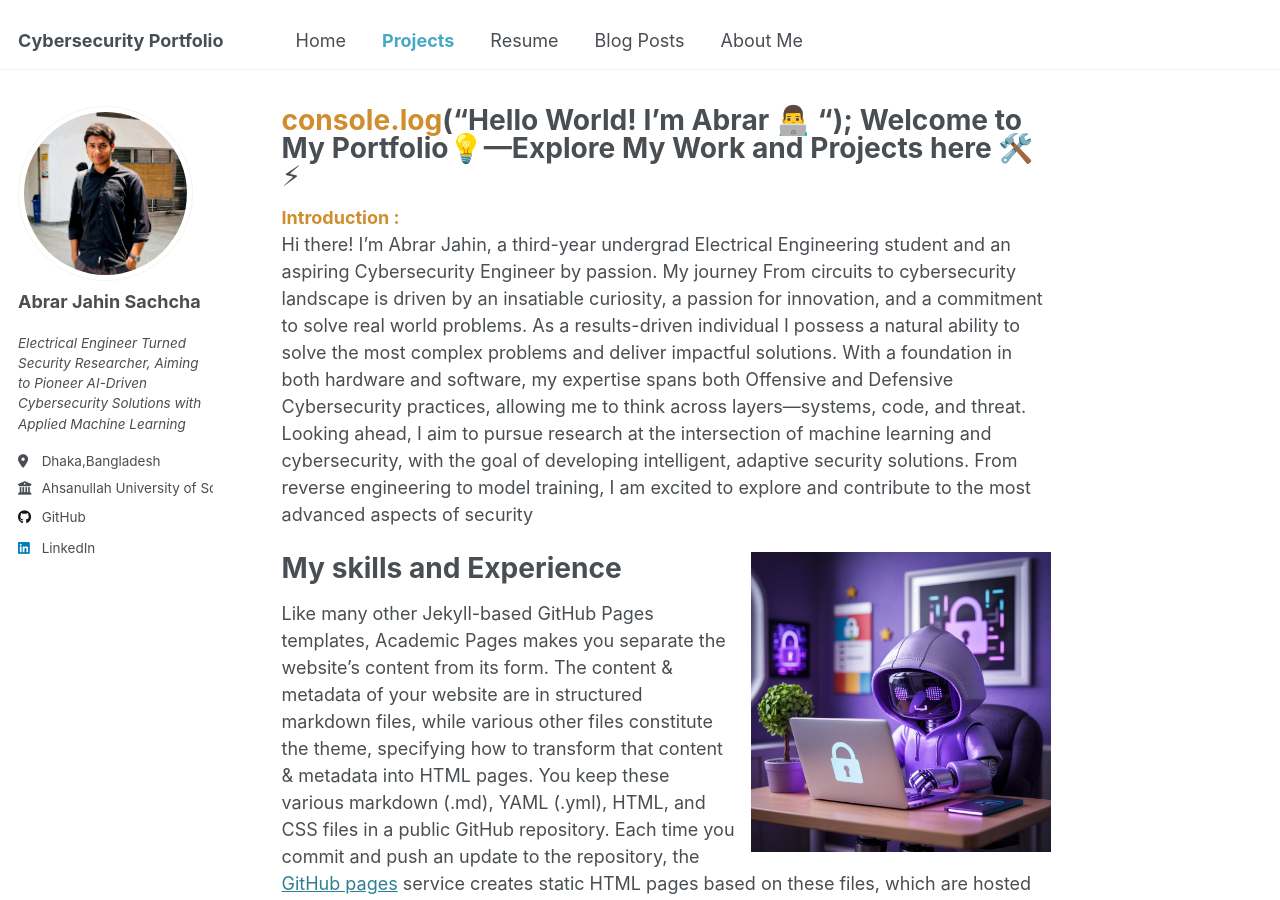
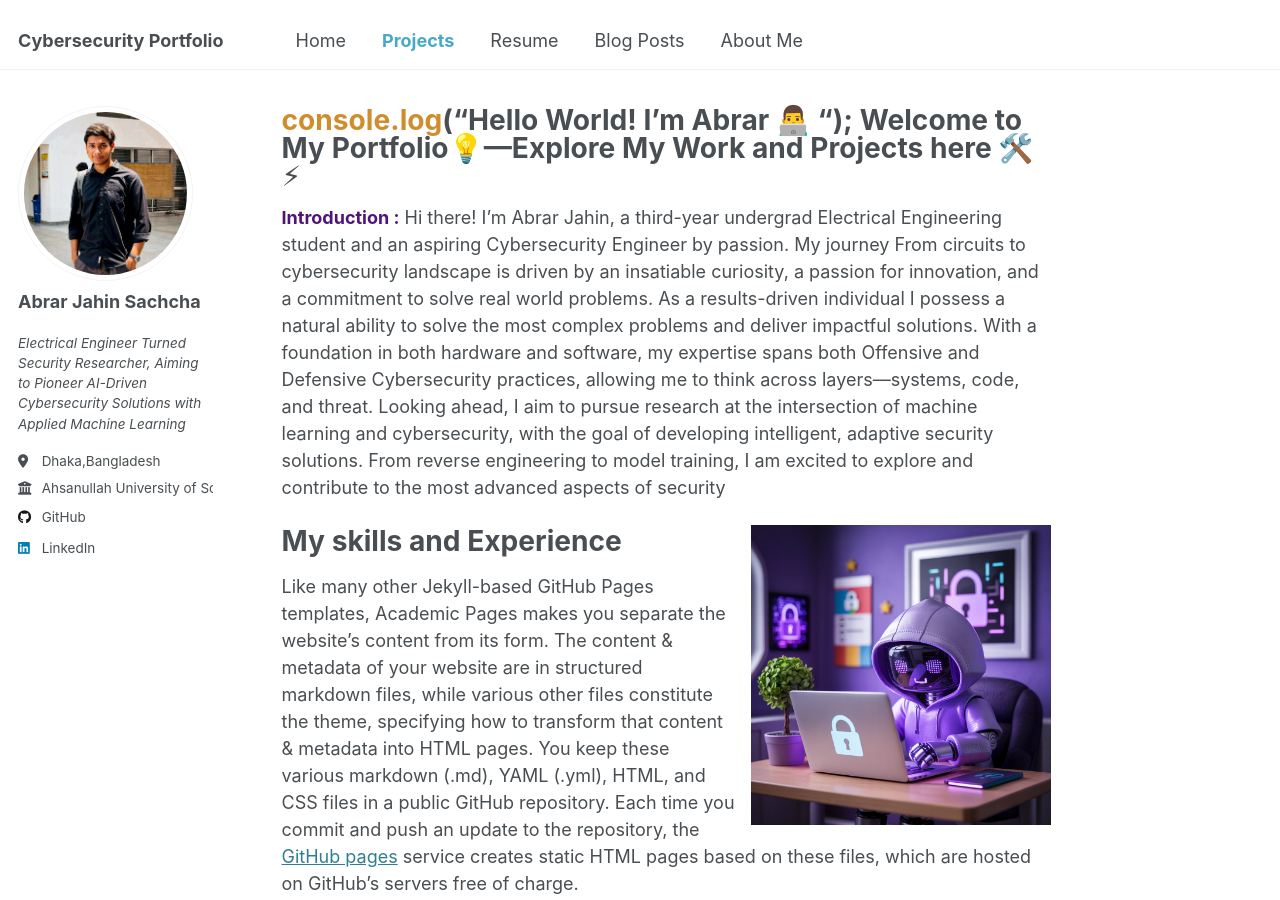
Before and after one commit to AbrarJahin7/cyberportfolio.github.io, a Jekyll site: the page built from _pages/about.md, in a window 1280 px wide and 900 px high. Built offline with Jekyll 4.4.1, drawn with Linux system fonts in a browser that asks for light colours.

Commit message:
Update about.md

```diff
--- a/_pages/about.md
+++ b/_pages/about.md
@@ -14,7 +14,7 @@ redirect_from:
 
 
 
-<span style="color:#cf8d2e; font-weight: bold;">Introduction :</span><br> Hi there! I’m Abrar Jahin, a third-year undergrad Electrical Engineering student and an aspiring Cybersecurity Engineer by passion. My journey From circuits to cybersecurity landscape is driven by an insatiable curiosity, a passion for innovation, and a commitment to solve real world problems. As a results-driven individual I possess a natural ability to solve the most complex problems and deliver impactful solutions. With a foundation in both hardware and software, my expertise spans both Offensive and Defensive Cybersecurity practices, allowing me to think across layers—systems, code, and threat. Looking ahead, I aim to pursue research at the intersection of machine learning and cybersecurity, with the goal of developing intelligent, adaptive security solutions. From reverse engineering to model training, I am excited to explore and contribute to the most advanced aspects of security
+<span style="color:#511378; font-weight: bold;">Introduction :</span> Hi there! I’m Abrar Jahin, a third-year undergrad Electrical Engineering student and an aspiring Cybersecurity Engineer by passion. My journey From circuits to cybersecurity landscape is driven by an insatiable curiosity, a passion for innovation, and a commitment to solve real world problems. As a results-driven individual I possess a natural ability to solve the most complex problems and deliver impactful solutions. With a foundation in both hardware and software, my expertise spans both Offensive and Defensive Cybersecurity practices, allowing me to think across layers—systems, code, and threat. Looking ahead, I aim to pursue research at the intersection of machine learning and cybersecurity, with the goal of developing intelligent, adaptive security solutions. From reverse engineering to model training, I am excited to explore and contribute to the most advanced aspects of security
 
 <img src="images/PORTFOLIOPIC.jpeg" alt="My Image" style="float: right; width: 300px; margin-left: 15px;">
 
```
